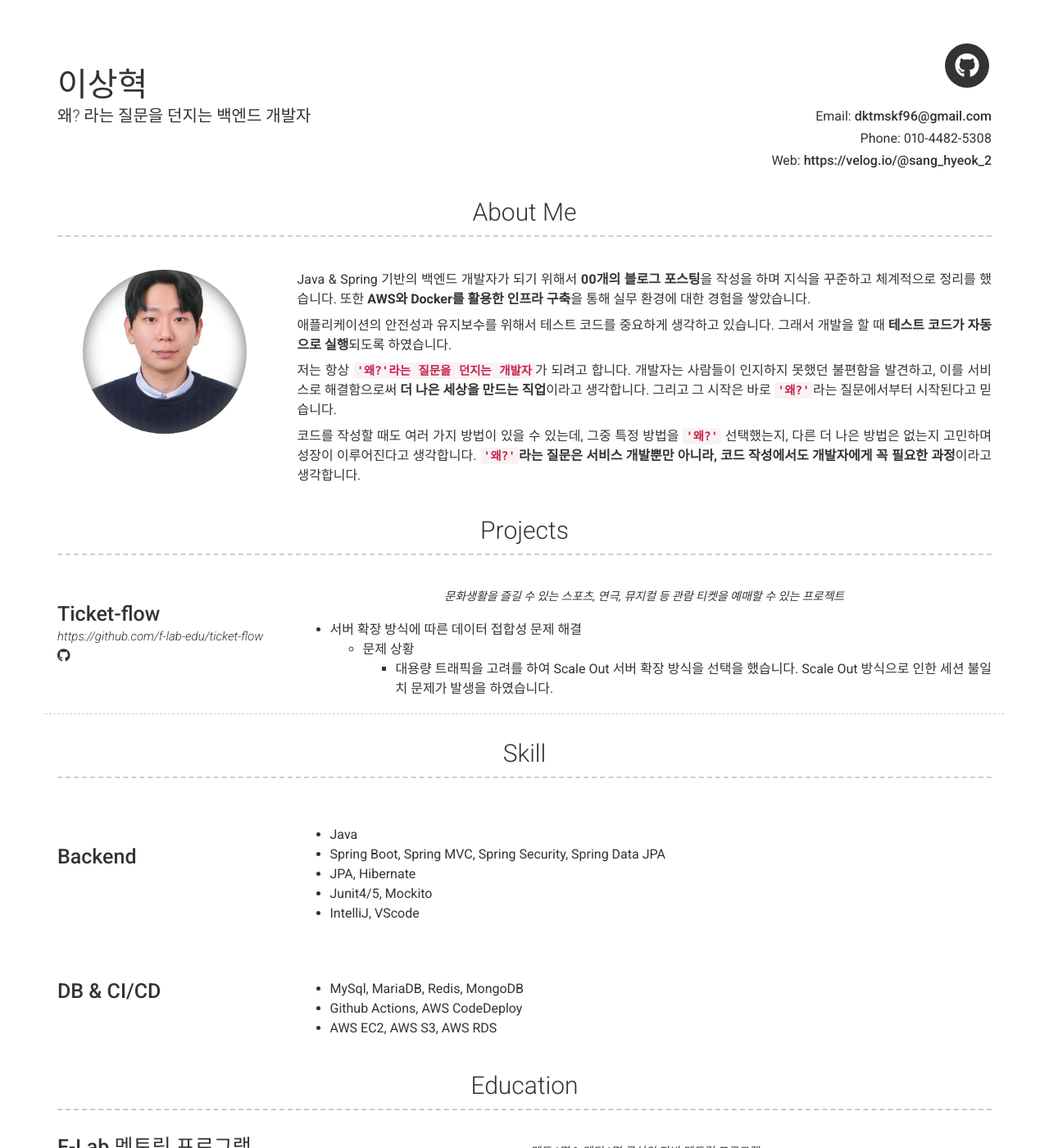
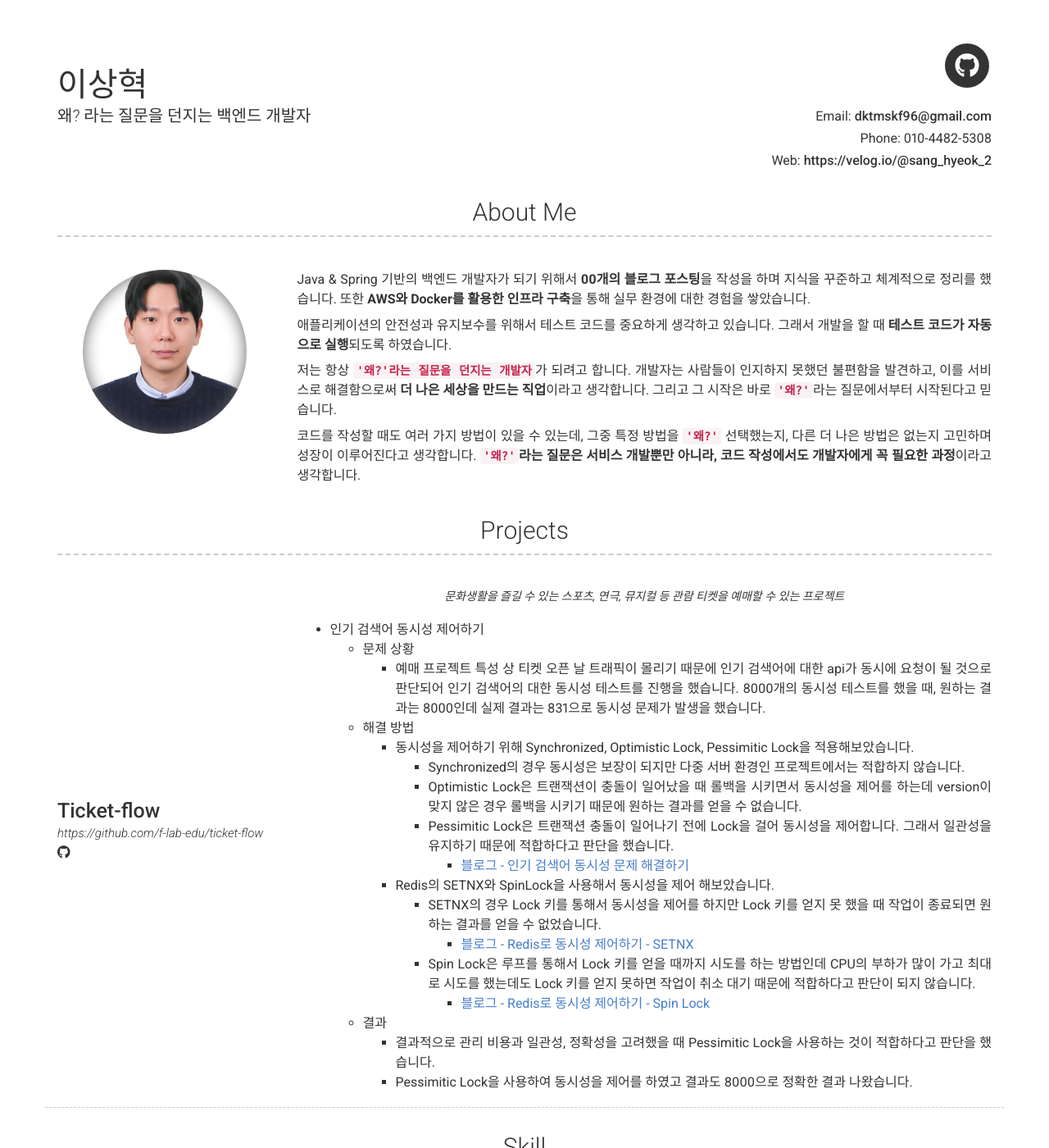
Before and after one commit to hyeok96/hyeok96.github.io, a Jekyll site: the page built from index.md, in a window 1280 px wide and 1400 px high. Shown: the whole window at 82% size. Built offline with Jekyll 4.4.1, drawn with Linux system fonts in a browser that asks for light colours; nearby versions of some CDN libraries.

Commit message:
이력서 수정

```diff
--- a/_config.yml
+++ b/_config.yml
@@ -90,9 +90,23 @@ content:
         quote: >
           문화생활을 즐길 수 있는 스포츠, 연극, 뮤지컬 등 관람 티켓을 예매할 수 있는 프로젝트
         description: | # this will include new lines to allow paragraphs
-          - 서버 확장 방식에 따른 데이터 접합성 문제 해결
+          - 인기 검색어 동시성 제어하기
             - 문제 상황
-              - 대용량 트래픽을 고려를 하여 Scale Out 서버 확장 방식을 선택을 했습니다. Scale Out 방식으로 인한 세션 불일치 문제가 발생을 하였습니다.
+              - 예매 프로젝트 특성 상 티켓 오픈 날 트래픽이 몰리기 때문에 인기 검색어에 대한 api가 동시에 요청이 될 것으로 판단되어 인기 검색어의 대한 동시성 테스트를 진행을 했습니다. 8000개의 동시성 테스트를 했을 때, 원하는 결과는 8000인데 실제 결과는 831으로 동시성 문제가 발생을 했습니다.
+            - 해결 방법
+              - 동시성을 제어하기 위해 Synchronized, Optimistic Lock, Pessimitic Lock을 적용해보았습니다.
+                - Synchronized의 경우 동시성은 보장이 되지만 다중 서버 환경인 프로젝트에서는 적합하지 않습니다.
+                - Optimistic Lock은 트랜잭션이 충돌이 일어났을 때 롤백을 시키면서 동시성을 제어를 하는데 version이 맞지 않은 경우 롤백을 시키기 때문에 원하는 결과를 얻을 수 없습니다.
+                - Pessimitic Lock은 트랜잭션 충돌이 일어나기 전에 Lock을 걸어 동시성을 제어합니다. 그래서 일관성을 유지하기 때문에 적합하다고 판단을 했습니다.
+                  - [블로그 - 인기 검색어 동시성 문제 해결하기](https://velog.io/@sang_hyeok_2/Project-%EC%9D%B8%EA%B8%B0-%EA%B2%80%EC%83%89%EC%96%B4-%EB%8F%99%EC%8B%9C%EC%84%B1-%EB%AC%B8%EC%A0%9C-%ED%95%B4%EA%B2%B0%ED%95%98%EA%B8%B0)
+              - Redis의 SETNX와 SpinLock을 사용해서 동시성을 제어 해보았습니다.
+                - SETNX의 경우 Lock 키를 통해서 동시성을 제어를 하지만 Lock 키를 얻지 못 했을 때 작업이 종료되면 원하는 결과를 얻을 수 없었습니다.
+                  - [블로그 - Redis로 동시성 제어하기 - SETNX](https://velog.io/@sang_hyeok_2/Project-Redis%EB%A1%9C-%EB%8F%99%EC%8B%9C%EC%84%9C-%EC%A0%9C%EC%96%B4%ED%95%98%EA%B8%B0-SETNX)
+                - Spin Lock은 루프를 통해서 Lock 키를 얻을 때까지 시도를 하는 방법인데 CPU의 부하가 많이 가고 최대로 시도를 했는데도 Lock 키를 얻지 못하면 작업이 취소 대기 때문에 적합하다고 판단이 되지 않습니다.
+                  - [블로그 - Redis로 동시성 제어하기 - Spin Lock](https://velog.io/@sang_hyeok_2/Project-Redis%EB%A1%9C-%EB%8F%99%EC%8B%9C%EC%84%B1-%EC%A0%9C%EC%96%B4%ED%95%98%EA%B8%B0-Spin-Lock)
+            - 결과
+              - 결과적으로 관리 비용과 일관성, 정확성을 고려했을 때 Pessimitic Lock을 사용하는 것이 적합하다고 판단을 했습니다.
+              - Pessimitic Lock을 사용하여 동시성을 제어를 하였고 결과도 8000으로 정확한 결과 나왔습니다.
 
   - title: Skill
     layout: list
```
